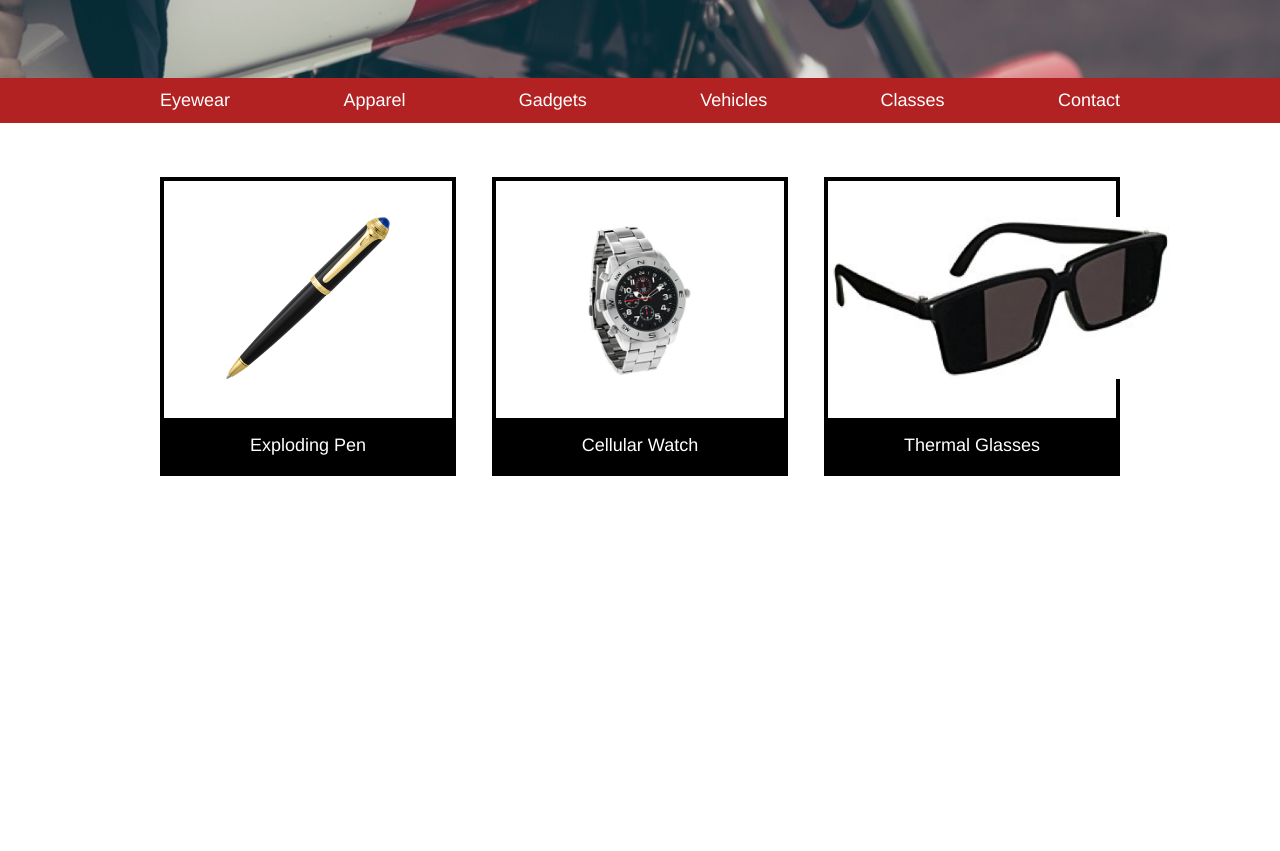
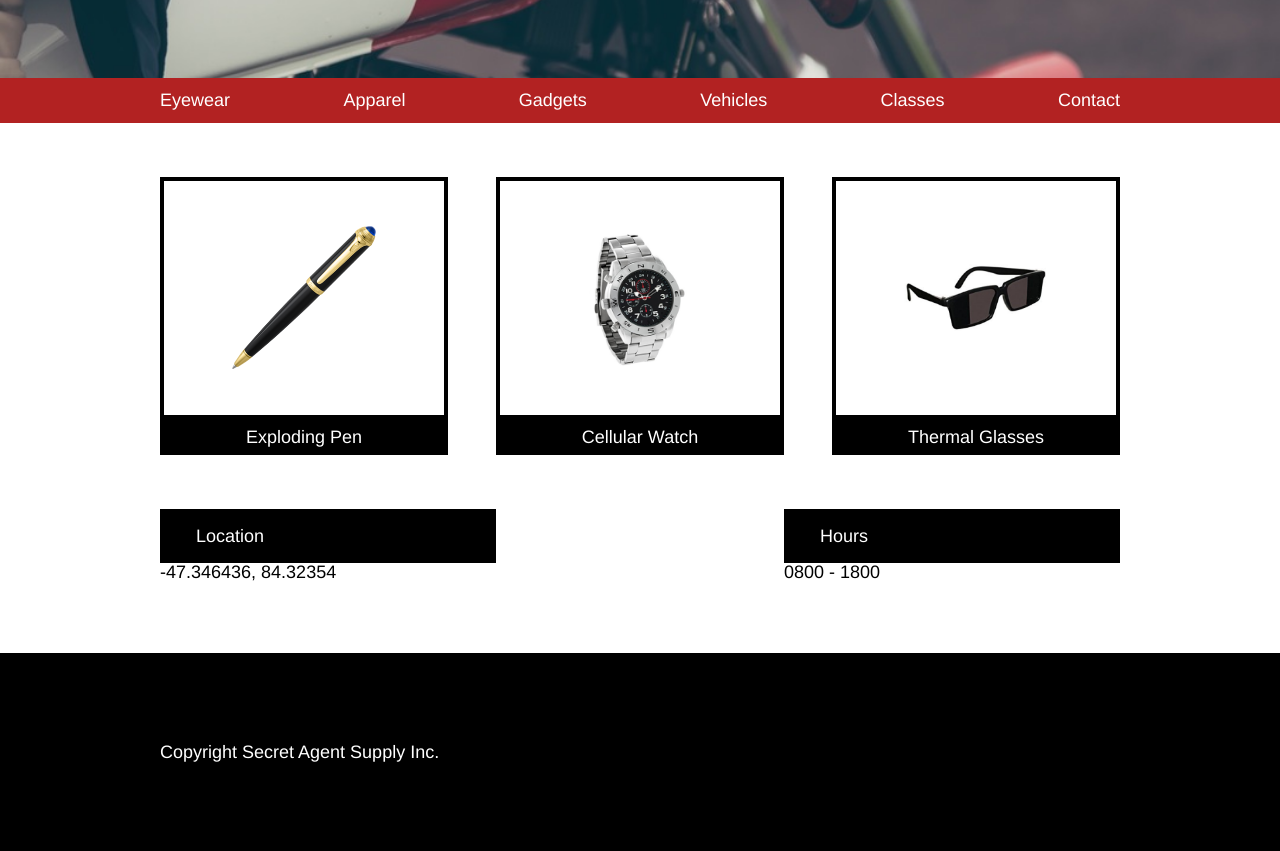
Before and after one commit to pauljhollis/secretagentsupply, a plain HTML site: page index.html in a window 1280 px wide. Shown: the part 414-1265 px from the top of the page. Before the commit the page ends 890 px from the top, so only its background shows below. Drawn offline with Linux system fonts and the light colour scheme.

Commit message:
Add info and footer

```diff
--- a/index.html
+++ b/index.html
@@ -34,21 +34,49 @@
         <li>Contact</li>
       </ul>
     </nav>
-    <div class="items">
-      <div class="container">
-        <div class="itemBox">
-          <img src="./resources/images/pen.png" alt="Exploding Pen">
-          <p>Exploding Pen</p>
+    <!-- Products -->
+    <div class="container">
+      <div class="items">
+        <div class="item">
+          <div class="itemImage">
+            <img src="./resources/images/pen.png" alt="Exploding Pen">
+          </div>
+          <span class="itemDesc">Exploding Pen</span>
         </div>
-        <div class="itemBox">
-          <img src="./resources/images/watch.png" alt="Cellular Watch">
-          <p>Cellular Watch</p>
+        <div class="item">
+          <div class="itemImage">
+            <img src="./resources/images/watch.png" alt="Cellular Watch">
+          </div>
+          <span class="itemDesc">Cellular Watch</span>
         </div>
-        <div class="itemBox">
-          <img src="./resources/images/glasses.png" alt="Thermal Glasses">
-          <p>Thermal Glasses</p>
+        <div class="item">
+          <div class="itemImage">
+            <img src="./resources/images/glasses.png" alt="Thermal Glasses">
+          </div>
+          <span class="itemDesc">Thermal Glasses</span>
         </div>
       </div>
     </div>
+    <!-- Business Info -->
+    <div class="container">
+      <div class="info">
+        <div class="infoBox">
+          <span class="infoHead">Location</span>
+          <span>-47.346436, 84.32354</span>
+        </div>
+        <div class="infoBox">
+          <span class="infoHead">Hours</span>
+          <span>0800 - 1800</span>
+        </div>
+      </div>
+    </div>
+    <!-- Footer -->
+    <footer>
+      <div class="container">
+        <div class="copy">
+          <span>Copyright Secret Agent Supply Inc.</span>
+        </div>
+      </div>
+    </footer>
   </body>
 </html>
--- a/resources/css/style.css
+++ b/resources/css/style.css
@@ -68,25 +68,66 @@ nav ul {
   color: white;
 }
 
-.items .container {
+.items {
+  margin: 3rem 0;
   display: flex;
   justify-content: space-between;
-  margin-top: 3rem;
 }
 
-.itemBox {
+.item {
+  width: 30%
+}
+
+.itemImage {
+  display: flex;
+  align-items: center;
+  justify-content: center;
+  padding: 2rem 0;
   border: 4px solid black;
-  width: 30%;
+  height: 9rem;
+}
+
+.itemImage img {
+  max-width: 8rem;
+}
+
+.itemDesc {
+  background-color: black;
+  color: white;
+  padding: 0.5rem;
+  display: block;
   text-align: center;
 }
 
-.itemBox img {
-  height: 9rem;
-  margin: 2rem 0;
+.info {
+  display: flex;
+  justify-content: space-between;
+  margin: 3rem 0 0 0;
 }
 
-.itemBox p {
+.infoBox {
+  width: 35%;
+}
+
+.infoBox .infoHead {
   background-color: black;
-  padding: 1rem 0;
+  display: block;
+  padding: 1em 2em;
   color: white;
 }
+
+footer {
+  background-color: black;
+  margin: 4rem 0 0 0;
+}
+
+.copy {
+  display: flex;
+  color: white;
+  justify-content: flex-start;
+  align-items: center;
+}
+
+.copy span {
+  padding: 5rem 0;
+}
```
